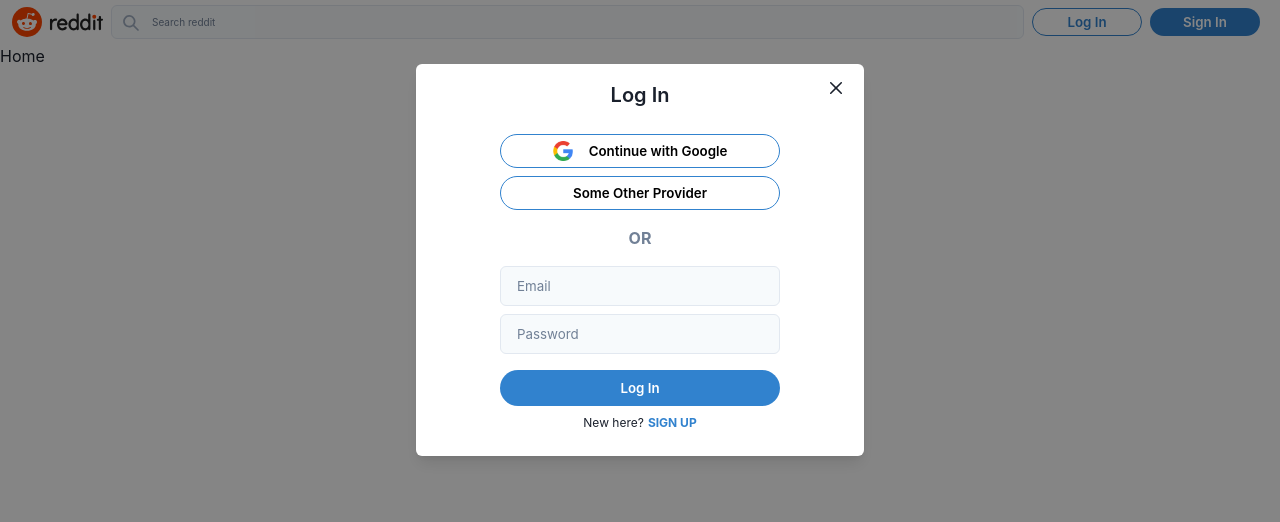
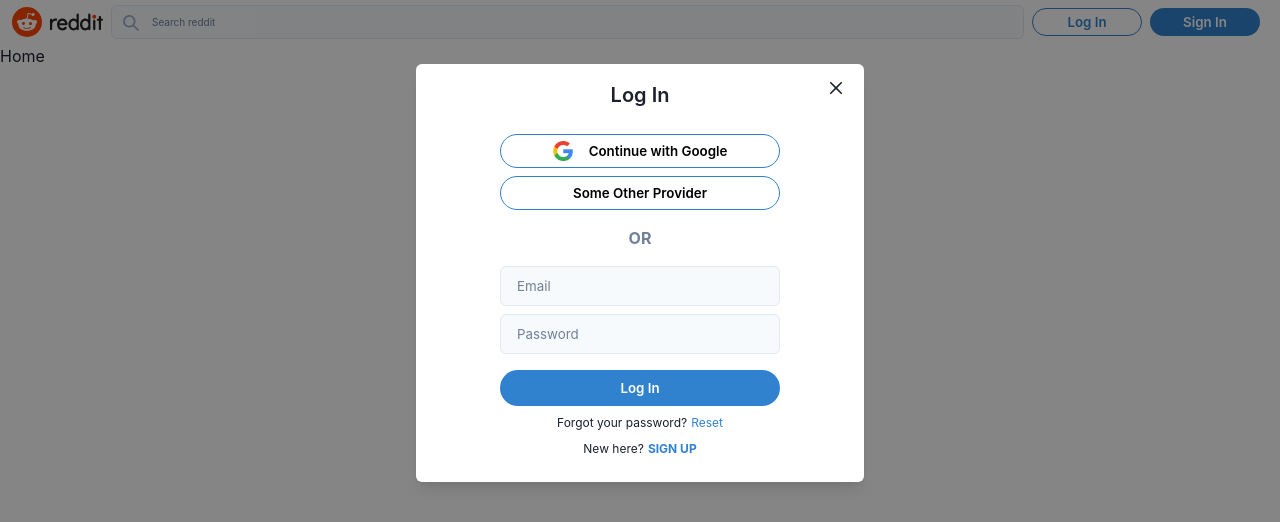
Before and after one commit to mlshere/Reddit-clone, a Next.js app: page / in a window 1280 px wide. Both pictures are taken after a click on the button "Log In". Shown: the top 522 px of the page. Built offline with nearby package versions, Linux system fonts and the light colour scheme; no server answers.

Commit message:
Add Login function, firebase

```diff
--- a/src/component/Modal/Login.tsx
+++ b/src/component/Modal/Login.tsx
@@ -1,20 +1,33 @@
-import { authModalState } from '@/app/atoms/authModalAtom';
+import { authModalState, ModalView } from "../../app/atoms/authModalAtom";
 import { Button, Flex, Input, Text } from '@chakra-ui/react';
 import React, { useState } from 'react';
 import { useSetRecoilState } from 'recoil';
+import { useSignInWithEmailAndPassword } from 'react-firebase-hooks/auth';
+import { auth } from '../../firebase/clientApp'
+import { FIREBASE_ERRORS } from '../../firebase/errors'
 
 type LoginProps = {
-
+    toggleView: (view: ModalView) => void;
 };
 
-const Login: React.FC<LoginProps> = () => {
+const Login: React.FC<LoginProps> = ({ toggleView }) => {
     const setAuthModalState = useSetRecoilState(authModalState);
     const [loginForm, setLoginForm] = useState({
         email: '',
         password: ''
     });
+    const [
+        signInWithEmailAndPassword,
+        user,
+        loading,
+        error,
+      ] = useSignInWithEmailAndPassword(auth)
 
-    const onSubmit = () => {}
+    const onSubmit = (event: React.FormEvent<HTMLFormElement>) => {
+        event.preventDefault();
+
+        signInWithEmailAndPassword(loginForm.email, loginForm.password);
+    }
 
     const onChange = (event: React.ChangeEvent<HTMLInputElement>) => {
         // update form state
@@ -71,22 +84,49 @@
                 }}
                 bg="gray.50"
             />
+            {error && (
+                <Text textAlign="center" color="red" fontSize="10pt">
+                    {FIREBASE_ERRORS[error.message as keyof typeof FIREBASE_ERRORS] || error.message}
+                </Text>
+            )}
             <Button
                 type="submit"
                 width="100%"
                 height="36px"
                 mt={2}
                 mb={2}
+                isLoading={loading}
                 >
                 Log In
             </Button>
+            <Flex justifyContent="center" mb={2}>
+        <Text fontSize="9pt" mr={1}>
+          Forgot your password?
+        </Text>
+        <Text
+          fontSize="9pt"
+          color="blue.500"
+          cursor="pointer"
+          onClick={() => setAuthModalState((prev: any) => ({
+            ...prev,
+            view: 'resetPassword',
+        }))
+        }
+        >
+          Reset
+        </Text>
+      </Flex>
             <Flex fontSize="9pt" justifyContent="center">
                 <Text mr={1}>New here?</Text>
                 <Text
                     color="blue.500"
                     fontWeight={700}
                     cursor="pointer"
-                    onClick={() => setAuthModalState({ open: true, view: 'signup' })}
+                    onClick={() => setAuthModalState((prev: any) => ({
+                        ...prev,
+                        view: 'signup',
+                    }))
+                }
                 >SIGN UP</Text>
             </Flex>
         </form>
```
